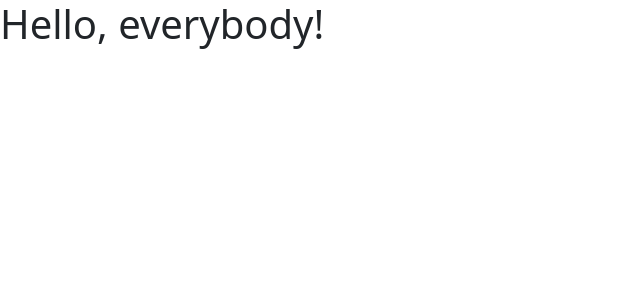
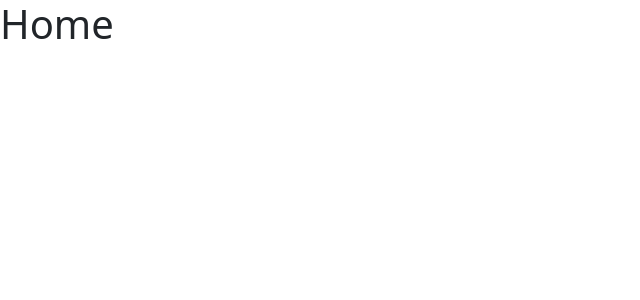
Before and after one commit to bsgauthierwebdev/pern-authorization-full-course, a React (Create React App) app in the folder client/: page / in a window 1280 px wide. Shown: the top 300 px of the page, without its empty margins (0-640 px from the left). Built offline with nearby package versions, Linux system fonts and the light colour scheme.

Commit message:
Create routes inside App file

```diff
--- a/client/src/App.js
+++ b/client/src/App.js
@@ -1,8 +1,26 @@
 import React from 'react'
+import {
+  BrowserRouter as Router,
+  Navigate,
+  Routes,
+  Route,
+  Outlet
+} from 'react-router-dom'
+import Home from '../src/pages/home'
+import Dashboard from '../src/pages/dashboard'
+import Register from '../src/pages/register'
+import Login from '../src/pages/login'
 
 const App = () => {
   return (
-    <div><h1>Hello, everybody!</h1></div>
+    <Router>
+      <Routes>
+        <Route exact path = '/' element = {<Home />} />
+        <Route exact path = '/dashboard' element = {<Dashboard />} />
+        <Route exact path = '/register' element = {<Register />} />
+        <Route exact path = '/login' element = {<Login />} />
+      </Routes>
+    </Router>
   )
 }
 
```
